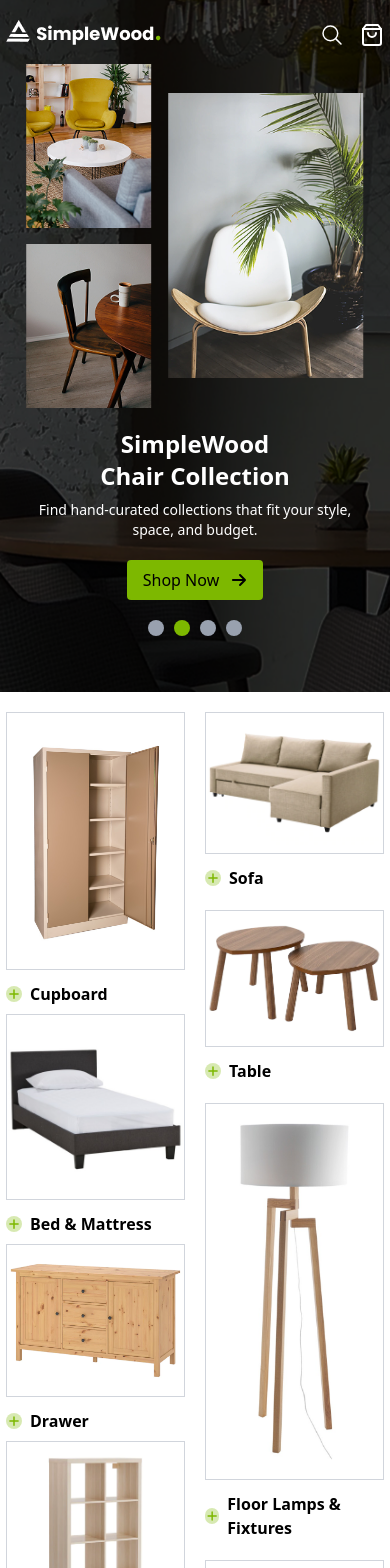
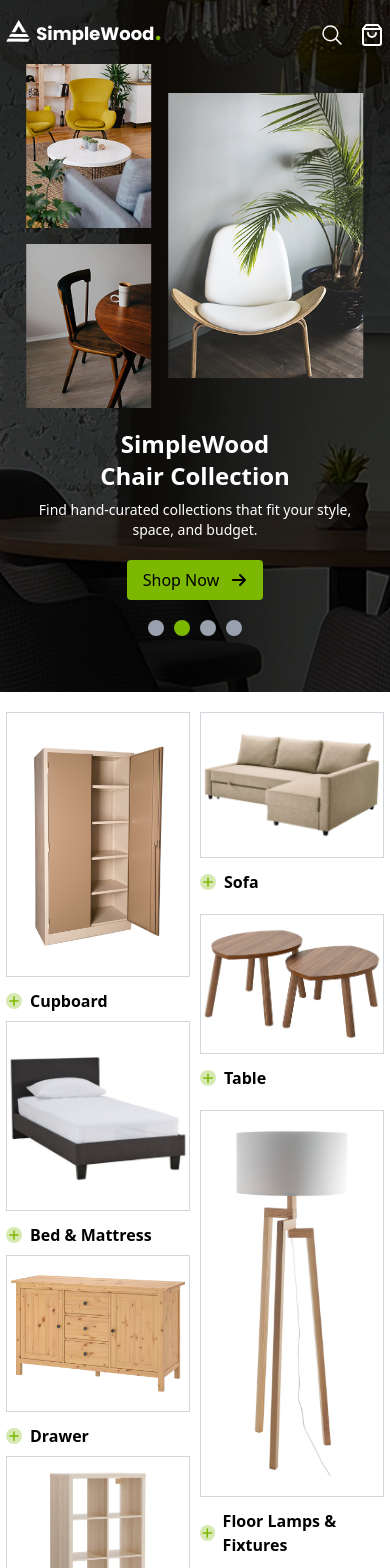
Before and after one commit to Mohammad-Nadil/simple-wood, a Next.js app: page / in a window 390 px wide. Shown: the top 1568 px of the page. Built offline with nearby package versions, Linux system fonts and the light colour scheme.

Commit message:
minor bug fixed

```diff
--- a/src/components/Catalogue.jsx
+++ b/src/components/Catalogue.jsx
@@ -29,7 +29,7 @@ const Catalogue = () => {
 
   return (
     <section>
-      <Container className="flex gap-x-5 py-5">
+      <Container className="flex gap-x-2.5 md:gap-x-5 py-5">
         <div className="left w-1/2 flex flex-col gap-2 md:gap-5">
           {items.map((item, index) => (
             <motion.div
```
